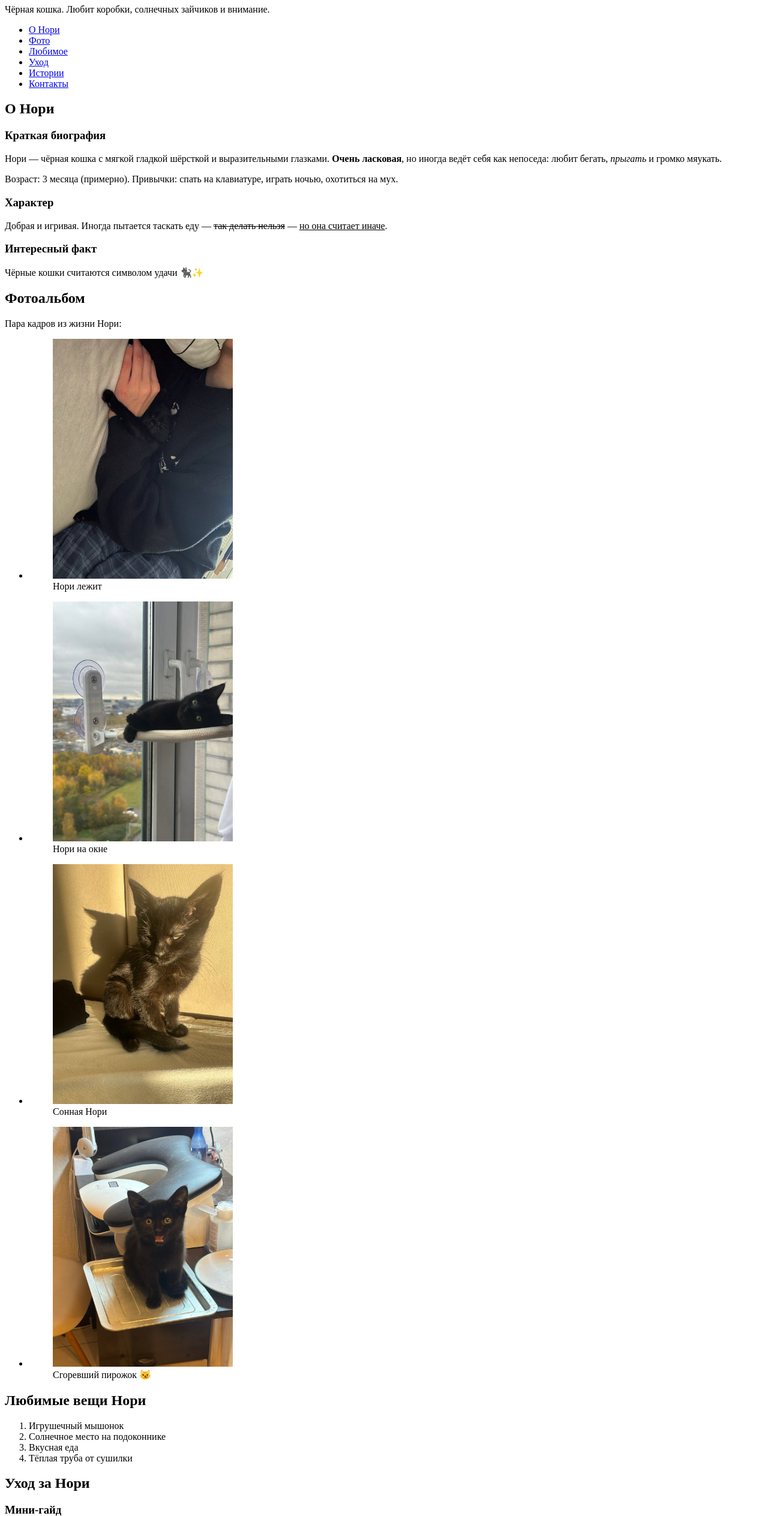
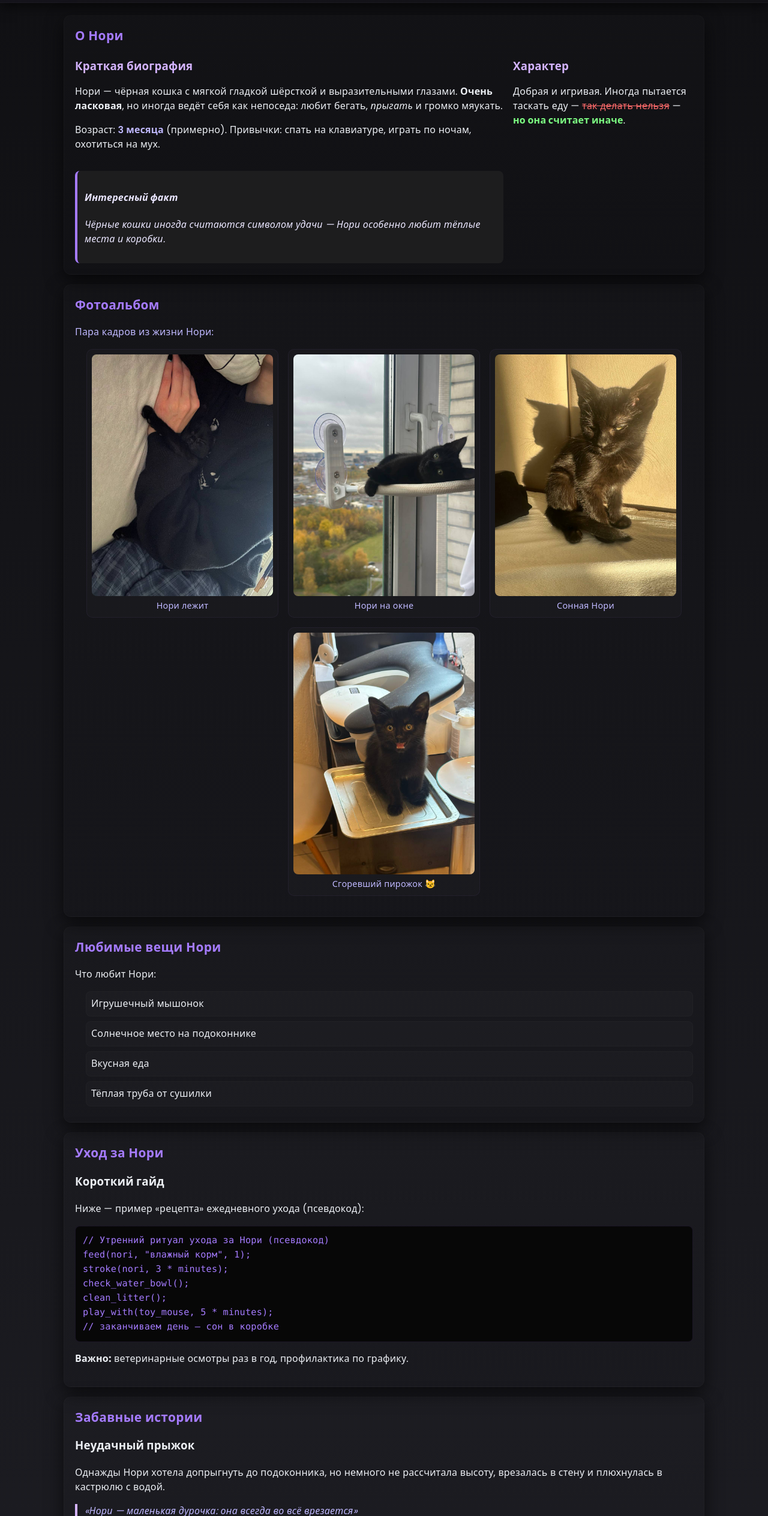
Before and after one commit to kukustic/M3312_Vasilievskaya_Web, a plain HTML site: page index.html in a window 1280 px wide. Shown: the part 272-2800 px from the top of the page at 60% size. Drawn offline with Linux system fonts and the light colour scheme.

Commit message:
feat: add lab2

```diff
--- a/index.html
+++ b/index.html
@@ -4,102 +4,118 @@
   <meta charset="utf-8">
   <meta name="viewport" content="width=device-width,initial-scale=1">
   <title>Нори — сайт чёрной кошки</title>
-  <meta name="keywords" content="кот, кошка, Нори, питомец, забавные истории, животные">
+  <meta name="keywords" content="кот, кошка, Нори, питомец, портфолио, животные">
   <meta name="description" content="Мини-сайт чёрной кошки Нори — биография, фото, советы по уходу и контактная форма.">
+
+  <!-- Google Fonts -->
+  <link rel="preconnect" href="https://fonts.googleapis.com">
+  <link rel="preconnect" href="https://fonts.gstatic.com" crossorigin>
+  <link href="https://fonts.googleapis.com/css2?family=Poppins:wght@300;400;600;700&display=swap" rel="stylesheet">
+
+  <!-- Styles -->
+  <link rel="stylesheet" href="styles.css">
 </head>
+<body>
 
-<body>
-  <header>
-    <div id="branding">
-      <img src="images/nori.jpg" alt="Нори — чёрная кошка" width="140">
-      <h1>Нори</h1>
-      <p>Чёрная кошка. Любит коробки, солнечных зайчиков и внимание.</p>
+  <header class="site-header">
+    <div class="site-header__branding">
+      <img class="branding__img" src="images/nori.jpg" alt="Нори — чёрная кошка" width="120" height="120">
+      <div class="branding__text">
+        <h1 class="branding__title">Нори</h1>
+        <p class="branding__subtitle">Чёрная кошка. Любит коробки, солнечных зайчиков и внимание.</p>
+      </div>
     </div>
 
-    <nav aria-label="Главное меню">
-      <ul>
-        <li><a href="#about">О Нори</a></li>
-        <li><a href="#gallery">Фото</a></li>
-        <li><a href="#faves">Любимое</a></li>
-        <li><a href="#care">Уход</a></li>
-        <li><a href="#stories">Истории</a></li>
-        <li><a href="#contacts">Контакты</a></li>
+    <nav class="nav" aria-label="Главное меню">
+      <ul class="nav__list">
+        <li class="nav__item"><a class="nav__link" href="#about">О Нори</a></li>
+        <li class="nav__item"><a class="nav__link" href="#gallery">Фото</a></li>
+        <li class="nav__item"><a class="nav__link" href="#faves">Любимое</a></li>
+        <li class="nav__item"><a class="nav__link" href="#care">Уход</a></li>
+        <li class="nav__item"><a class="nav__link" href="#stories">Истории</a></li>
+        <li class="nav__item"><a class="nav__link" href="#contacts">Контакты</a></li>
       </ul>
     </nav>
   </header>
 
-  <main>
+  <main class="page-main">
 
-    <section id="about" aria-labelledby="about-title">
-      <h2 id="about-title">О Нори</h2>
+    <section id="about" class="about" aria-labelledby="about-title">
+      <h2 id="about-title" class="section__title">О Нори</h2>
 
-      <article>
-        <h3>Краткая биография</h3>
-        <p>Нори — чёрная кошка с мягкой гладкой шёрсткой и выразительными глазками. <strong>Очень ласковая</strong>, но иногда ведёт себя как непоседа: любит бегать, <em>прыгать</em> и громко мяукать.</p>
-        <p>Возраст: <span>3 месяца</span> (примерно). Привычки: спать на клавиатуре, играть ночью, охотиться на мух.</p>
-      </article>
+      <div class="about__content">
+        <article class="about__article about__article--bio">
+          <h3 class="about__subtitle">Краткая биография</h3>
+          <p>Нори — чёрная кошка с мягкой гладкой шёрсткой и выразительными глазами. <strong>Очень ласковая</strong>, но иногда ведёт себя как непоседа: любит бегать, <em>прыгать</em> и громко мяукать.</p>
+          <p>Возраст: <span class="about__age">3 месяца</span> (примерно). Привычки: спать на клавиатуре, играть по ночам, охотиться на мух.</p>
+        </article>
 
-      <article>
-        <h3>Характер</h3>
-        <p>Добрая и игривая. Иногда пытается таскать еду — <del>так делать нельзя</del> — <ins>но она считает иначе</ins>.</p>
-      </article>
+        <article class="about__article about__article--char">
+          <h3 class="about__subtitle">Характер</h3>
+          <p>Добрая и игривая. Иногда пытается таскать еду — <del class="text--deleted">так делать нельзя</del> — <ins class="text--inserted">но она считает иначе</ins>.</p>
+        </article>
 
-      <aside>
-        <h3>Интересный факт</h3>
-        <p>Чёрные кошки считаются символом удачи 🐈‍⬛✨</p>
-      </aside>
+        <aside class="aside" aria-label="Интересный факт">
+          <h4 class="aside__title">Интересный факт</h4>
+          <p>Чёрные кошки иногда считаются символом удачи — Нори особенно любит тёплые места и коробки.</p>
+        </aside>
+      </div>
     </section>
 
-    <section id="gallery" aria-labelledby="gallery-title">
-      <h2 id="gallery-title">Фотоальбом</h2>
-      <p>Пара кадров из жизни Нори:</p>
+    <section id="gallery" class="gallery" aria-labelledby="gallery-title">
+      <h2 id="gallery-title" class="section__title">Фотоальбом</h2>
+      <p class="section__desc">Пара кадров из жизни Нори:</p>
 
-      <ul>
-        <li>
-          <figure>
-            <img src="images/nori_spit.jpg" alt="Нори лежит и спит" width="300">
-            <figcaption>Нори лежит</figcaption>
+      <ul class="gallery__list">
+        <li class="gallery__item">
+          <figure class="gallery__figure">
+            <img src="images/nori_spit.jpg" alt="Нори лежит" class="gallery__img" width="300" loading="lazy">
+            <figcaption class="gallery__caption">Нори лежит</figcaption>
           </figure>
         </li>
-        <li>
-          <figure>
-            <img src="images/nori_na_okne.jpg" alt="Нори смотрит в окно" width="300">
-            <figcaption>Нори на окне</figcaption>
+
+        <li class="gallery__item">
+          <figure class="gallery__figure">
+            <img src="images/nori_na_okne.jpg" alt="Нори на окне" class="gallery__img" width="300" loading="lazy">
+            <figcaption class="gallery__caption">Нори на окне</figcaption>
           </figure>
         </li>
-        <li>
-          <figure>
-            <img src="images/nori_sonnaya.jpg" alt="Сонная Нори" width="300">
-            <figcaption>Сонная Нори</figcaption>
+
+        <li class="gallery__item">
+          <figure class="gallery__figure">
+            <img src="images/nori_sonnaya.jpg" alt="Сонная Нори" class="gallery__img" width="300" loading="lazy">
+            <figcaption class="gallery__caption">Сонная Нори</figcaption>
           </figure>
         </li>
-        <li>
-          <figure>
-            <img src="images/nori_sgorela.jpg" alt="Нори похожа на сгоревший пирожок" width="300">
-            <figcaption>Сгоревший пирожок 😼</figcaption>
+
+        <li class="gallery__item">
+          <figure class="gallery__figure">
+            <img src="images/nori_sgorela.jpg" alt="Нори — сгоревший пирожок" class="gallery__img" width="300" loading="lazy">
+            <figcaption class="gallery__caption">Сгоревший пирожок 😼</figcaption>
           </figure>
         </li>
       </ul>
     </section>
 
-    <section id="faves" aria-labelledby="faves-title">
-      <h2 id="faves-title">Любимые вещи Нори</h2>
-      <ol>
-        <li>Игрушечный мышонок</li>
-        <li>Солнечное место на подоконнике</li>
-        <li>Вкусная еда</li>
-        <li>Тёплая труба от сушилки</li>
+    <section id="faves" class="faves" aria-labelledby="faves-title">
+      <h2 id="faves-title" class="section__title">Любимые вещи Нори</h2>
+      <p>Что любит Нори:</p>
+      <ol class="faves__list">
+        <li class="faves__item">Игрушечный мышонок</li>
+        <li class="faves__item">Солнечное место на подоконнике</li>
+        <li class="faves__item">Вкусная еда</li>
+        <li class="faves__item">Тёплая труба от сушилки</li>
       </ol>
     </section>
 
-    <section id="care" aria-labelledby="care-title">
-      <h2 id="care-title">Уход за Нори</h2>
+    <section id="care" class="care" aria-labelledby="care-title">
+      <h2 id="care-title" class="section__title">Уход за Нори</h2>
 
-      <article>
-        <h3>Мини-гайд</h3>
-        <p>Ниже — пример «рецепта» ежедневного ухода (в виде кода):</p>
+      <article class="care__article">
+        <h3 class="care__subtitle">Короткий гайд</h3>
+        <p>Ниже — пример «рецепта» ежедневного ухода (псевдокод):</p>
 
-        <pre><code>// Утренний ритуал ухода за Нори (псевдокод)
+        <pre class="code-block" tabindex="0" aria-label="Пример кода по уходу"><code>// Утренний ритуал ухода за Нори (псевдокод)
 feed(nori, "влажный корм", 1);
 stroke(nori, 3 * minutes);
 check_water_bowl();
@@ -108,44 +124,45 @@ play_with(toy_mouse, 5 * minutes);
 // заканчиваем день — сон в коробке
 </code></pre>
 
+        <p><strong>Важно:</strong> ветеринарные осмотры раз в год, профилактика по графику.</p>
       </article>
     </section>
 
-    <section id="stories" aria-labelledby="stories-title">
-      <h2 id="stories-title">Забавные истории</h2>
+    <section id="stories" class="stories" aria-labelledby="stories-title">
+      <h2 id="stories-title" class="section__title">Забавные истории</h2>
 
-      <article>
-        <h3>Неудачный прыжок</h3>
+      <article class="stories__article">
+        <h3 class="stories__subtitle">Неудачный прыжок</h3>
         <p>Однажды Нори хотела допрыгнуть до подоконника, но немного не рассчитала высоту, врезалась в стену и плюхнулась в кастрюлю с водой.</p>
 
-        <blockquote>
+        <blockquote class="quote" cite="">
           <p>«Нори — маленькая дурочка: она всегда во всё врезается»</p>
-          <cite>— Владелец Ксения</cite>
+          <cite class="quote__cite">— Владелец Ксения</cite>
         </blockquote>
       </article>
     </section>
 
   </main>
 
-  <footer>
-    <section id="contacts" aria-labelledby="contacts-title">
-      <h2 id="contacts-title">Контакты</h2>
+  <footer class="site-footer" role="contentinfo">
+    <section id="contacts" class="contacts" aria-labelledby="contacts-title">
+      <h2 id="contacts-title" class="section__title">Контакты</h2>
       <p>Если хочешь узнать больше про Нори — напиши:</p>
 
-      <form action="#" method="post" aria-label="Форма связи с владельцем Нори">
-        <label for="name">Имя:</label><br>
-        <input id="name" name="name" type="text" placeholder="Твоё имя"><br><br>
+      <form class="form" action="#" method="post" aria-label="Форма связи с владельцем Нори">
+        <label for="name" class="form__label">Имя:</label>
+        <input id="name" name="name" class="form__input" type="text" placeholder="Твоё имя" required aria-required="true">
 
-        <label for="email">Email:</label><br>
-        <input id="email" name="email" type="email" placeholder="example@mail.com"><br><br>
+        <label for="email" class="form__label">Email:</label>
+        <input id="email" name="email" class="form__input" type="email" placeholder="example@mail.com" required aria-required="true">
 
-        <label for="message">Сообщение:</label><br>
-        <textarea id="message" name="message" rows="4" cols="40" placeholder="Напиши что-нибудь про Нори"></textarea><br><br>
+        <label for="message" class="form__label">Сообщение:</label>
+        <textarea id="message" name="message" class="form__textarea" rows="4" placeholder="Напиши что-нибудь про Нори"></textarea>
 
-        <button type="submit">Отправить</button>
+        <button type="submit" class="form__button">Отправить</button>
       </form>
 
-      <p><small>Студент: Васильевская Ксения Васильевна — группа: М3312</small></p>
+      <p class="author"><small>Студент: Васильевская Ксения Васильевна — группа: M3312</small></p>
     </section>
   </footer>
 
--- /dev/null
+++ b/styles.css
@@ -0,0 +1,329 @@
+/*Переменные / палитра*/
+:root{
+  --container-max: 1100px;
+  --sp-xs: 0.25rem;   /* 4px */
+  --sp-sm: 0.5rem;    /* 8px */
+  --sp-md: 1rem;      /* 16px */
+  --sp-lg: 1.5rem;    /* 24px */
+  --radius: 12px;
+
+  --bg: #0f0f12;
+  --panel: #1e1e24;
+  --muted: #bfb8ff;
+  --accent: #a57bff;
+  --accent-2: #d3b3ff;
+  --text: #eceff4;
+  --muted-2: rgba(255,255,255,0.08);
+  --danger: #ff6b6b;
+  --ok: #7dff83;
+}
+
+/* Базовая типографика и сброс */
+* { box-sizing: border-box; }
+html { font-size: 16px; } /* 1rem = 16px */
+body{
+  margin: 0;
+  font-family: "Poppins", system-ui, -apple-system, "Segoe UI", Roboto, "Helvetica Neue", Arial;
+  background: linear-gradient(180deg, var(--bg), #1e1e24);
+  color: var(--text);
+  -webkit-font-smoothing: antialiased;
+  -moz-osx-font-smoothing: grayscale;
+  line-height: 1.5;
+  font-size: 1rem;
+  letter-spacing: 0.2px;
+}
+
+/* Контейнер */
+.page-main, .site-header__branding, .site-footer { max-width: var(--container-max); margin: 0 auto; padding-left: var(--sp-md); padding-right: var(--sp-md); }
+
+/* HEADER*/
+.site-header{
+  background: linear-gradient(90deg, rgba(165,123,255,0.03), rgba(211,179,255,0.01));
+  padding: 1.125rem var(--sp-md);
+  border-bottom: 1px solid rgba(255,255,255,0.03);
+  box-shadow: 0 6px 18px rgba(0,0,0,0.6);
+}
+
+.site-header__branding{
+  display:flex;
+  align-items:center;
+  gap: 0.875rem;
+  padding: 0.25rem 0;
+}
+
+.branding__img{
+  border-radius: 10px;
+  box-shadow: 0 6px 20px rgba(165,123,255,0.12);
+  width: 120px;
+  height: 120px;
+  object-fit: cover;
+  border: 2px solid rgba(165,123,255,0.12);
+}
+
+.branding__title{
+  margin: 0;
+  font-size: 1.8rem;
+  color: var(--accent-2);
+  letter-spacing: 0.6px;
+  text-shadow: 0 2px 8px rgba(165,123,255,0.15);
+  font-weight: 700;
+}
+
+.branding__subtitle{
+  margin: 6px 0 0;
+  color: #dcd6ff;
+  font-size: 0.95rem;
+  opacity: 0.95;
+}
+/* Nav */
+.nav__list {
+  display: flex;
+  gap: 1rem;
+  list-style: none;
+  margin: 1.5rem auto;
+  padding: 0.75rem 1.25rem;
+  flex-wrap: wrap;
+
+  background-color: #0b0b0d;
+  border-radius: 10px;
+  box-shadow: 0 6px 16px rgba(165,123,255,0.12);
+  width: fit-content;
+}
+
+.nav__link {
+  display: inline-block;
+  color: var(--muted);
+  text-decoration: none;
+  padding: 0.45rem 0.75rem;
+  border-radius: 8px;
+  font-weight: 600;
+  transition: all 0.18s ease;
+  border: 1px solid transparent;
+  text-transform: none;
+  letter-spacing: 0.6px;
+}
+
+.nav__link:hover,
+.nav__link:focus {
+  background: var(--accent);
+  color: #0b0b0d;
+  transform: translateY(-2px);
+  box-shadow: 0 6px 16px rgba(165,123,255,0.12);
+  outline: none;
+}
+
+/* SECTIONS*/
+.page-main{ margin-top: 1.25rem; margin-bottom: 2rem; padding-bottom: 2rem; }
+
+.section__title{
+  margin-top: 0;
+  color: var(--accent);
+  font-size: 1.3rem;
+  letter-spacing: .4px;
+  font-weight: 600;
+}
+
+.section__desc { color: var(--muted); margin-top: 0.5rem; margin-bottom: 1rem; }
+
+/* Карточный фон для секций */
+.about, .gallery, .faves, .care, .stories{
+  background: linear-gradient(180deg, rgba(255,255,255,0.01), rgba(0,0,0,0.02));
+  padding: 1.125rem;
+  margin: 1rem 0;
+  border-radius: var(--radius);
+  border: 1px solid rgba(255,255,255,0.02);
+  box-shadow: 0 10px 30px rgba(0,0,0,0.6);
+}
+
+/* ABOUT*/
+.about__content{
+  display: grid;
+  grid-template-columns: 1fr 300px;
+  gap: 1rem;
+  align-items: start;
+}
+
+.about__subtitle{ margin: 0.25rem 0; color: var(--accent-2); font-weight: 600; }
+.about__age{ font-weight: 600; color: var(--muted); }
+
+/* ASIDE */
+.aside{
+  background: rgba(37,37,37,0.6);
+  padding: 0.75rem;
+  border-left: 4px solid var(--accent);
+  border-radius: 8px;
+  font-style: italic;
+  color: #eae6ff;
+}
+
+/* GALLERY (BEM)*/
+.gallery__list{
+  display:flex;
+  flex-wrap:wrap;
+  gap: 16px;
+  padding: 0;
+  list-style: none;
+  justify-content: center;
+}
+
+.gallery__item{
+  width: calc(50% - 24px);
+  max-width: 320px;
+  transition: transform .18s ease, box-shadow .18s ease;
+}
+
+.gallery__item:hover{
+  transform: translateY(-6px) scale(1.02);
+  box-shadow: 0 14px 30px rgba(0,0,0,0.6);
+}
+
+.gallery__figure{
+  margin: 0;
+  background: rgba(255,255,255,0.02);
+  padding: 8px;
+  border-radius: 10px;
+  border: 1px solid rgba(165,123,255,0.06);
+}
+
+.gallery__img{
+  display:block;
+  width:100%;
+  height:auto;
+  border-radius: 8px;
+}
+
+.gallery__caption{
+  text-align:center;
+  margin-top:6px;
+  font-size:0.9rem;
+  color: var(--muted);
+}
+
+/* FAVES*/
+.faves__list{
+  padding-left: 18px;
+  margin: 8px 0 0;
+}
+
+.faves__item{
+  margin-bottom: 8px;
+  padding: 8px;
+  background: rgba(255,255,255,0.02);
+  border-radius: 8px;
+  border: 1px solid rgba(255,255,255,0.02);
+  display:flex;
+  gap: 10px;
+  align-items:center;
+}
+
+/* CARE — PRE / CODE*/
+.code-block{
+  background: #070707;
+  padding: 12px;
+  border-radius: 8px;
+  overflow-x: auto;
+  border: 1px solid rgba(165,123,255,0.12);
+  color: var(--accent);
+  margin: 12px 0;
+}
+
+.code-block code{
+  font-family: ui-monospace, SFMono-Regular, Menlo, Monaco, "Roboto Mono", monospace;
+  font-size: 0.95rem;
+  line-height: 1.4;
+}
+
+/* QUOTE / DEL / INS*/
+.quote{
+  border-left: 4px solid var(--accent-2);
+  padding-left: 12px;
+  margin: 12px 0;
+  color: var(--muted);
+  font-style: italic;
+}
+
+.quote__cite{
+  display:block;
+  margin-top:8px;
+  font-size:0.85rem;
+  opacity:0.8;
+}
+
+/* del/ins */
+.text--deleted{ color: var(--danger); text-decoration: line-through; }
+.text--inserted{ color: var(--ok); font-weight:700; text-decoration: none; }
+
+/* FORM*/
+.form{
+  max-width: 720px;
+  margin: 0 auto;
+  display: grid;
+  gap: 0.5rem;
+  align-items: start;
+}
+
+.form__label{ font-weight: 600; text-align: left; display:block; color: var(--muted); }
+.form__input, .form__textarea{
+  width: 100%;
+  padding: 10px 12px;
+  border-radius: 8px;
+  border: 1px solid rgba(255,255,255,0.04);
+  background: rgba(255,255,255,0.02);
+  color: var(--text);
+  font-size: 0.95rem;
+  transition: box-shadow .15s ease, transform .12s ease;
+}
+
+.form__input:focus, .form__textarea:focus{
+  outline: none;
+  box-shadow: 0 6px 20px rgba(165,123,255,0.12);
+  transform: translateY(-2px);
+}
+
+.form__button{
+  padding: 10px 14px;
+  border-radius: 8px;
+  border: none;
+  background: linear-gradient(90deg,var(--accent),var(--accent-2));
+  color: #0a0a0c;
+  font-weight: 700;
+  cursor: pointer;
+  transition: filter .15s ease, transform .12s ease;
+}
+
+.form__button:hover{
+  filter: saturate(1.05);
+  transform: translateY(-3px);
+}
+
+/*FOOTER*/
+.site-footer{
+  margin-top: 24px;
+  padding: 18px;
+  text-align: center;
+  color: rgba(255,255,255,0.75);
+  font-size: 0.95rem;
+  background: linear-gradient(180deg, rgba(255,255,255,0.01), transparent);
+  border-top: 1px solid rgba(255,255,255,0.02);
+}
+
+/*Псевдоклассы / доступность*/
+a:focus, button:focus, input:focus, textarea:focus{
+  outline: 3px dashed rgba(165,123,255,0.32);
+  outline-offset: 4px;
+}
+
+/* Медиазапросы (адаптив)*/
+@media (max-width: 900px){
+  .about__content{ grid-template-columns: 1fr; }
+  .gallery__item{ width: calc(50% - 12px); }
+  .nav__list{ justify-content: center; }
+}
+
+@media (max-width: 560px){
+  .nav__list{ gap: 6px; }
+  .gallery__item{ width: 100%; }
+  .branding__title{ font-size: 1.3rem; }
+  .branding__img{ width: 90px; height:90px; }
+  html{ font-size: 15px; }
+}
```
